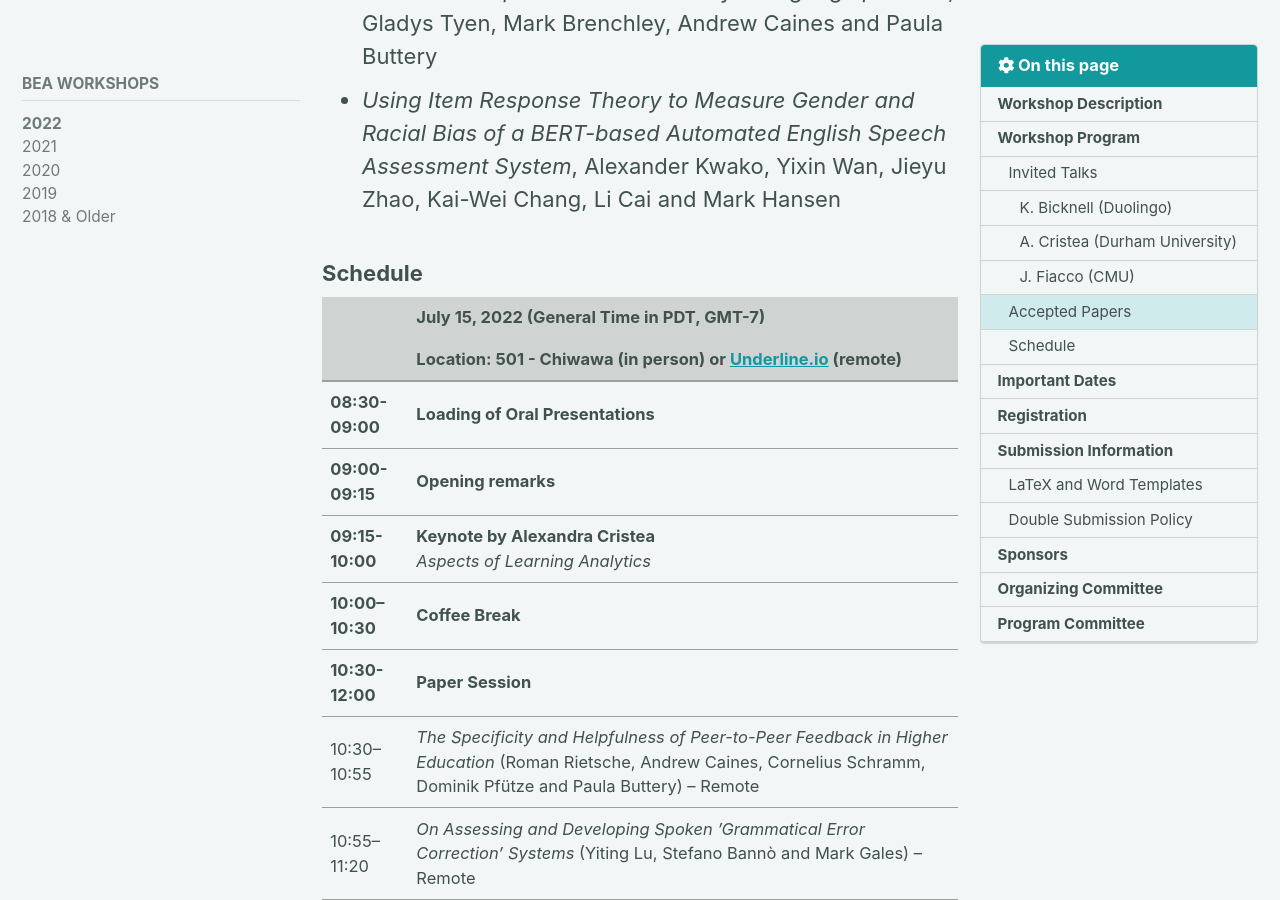
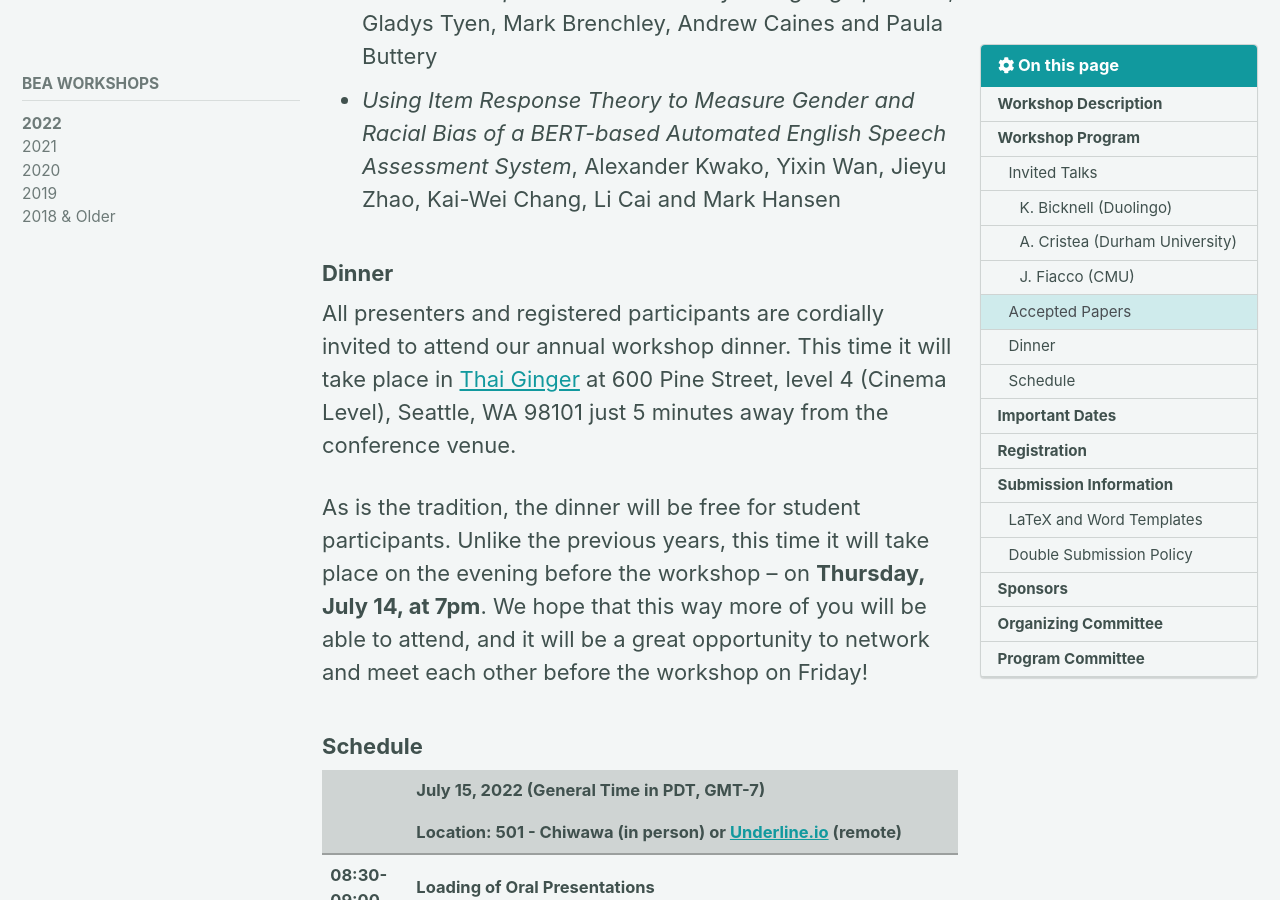
Before and after one commit to sigedu-org/website, a Jekyll site: the page built from _pages/bea/bea17.md, in a window 1280 px wide and 900 px high, scrolled down 9298 px. Built offline with Jekyll 4.4.1, drawn with Linux system fonts in a browser that asks for light colours; cached includes are drawn as plain includes; nearby versions of some CDN libraries.

Commit message:
Update bea17.md

```diff
--- a/_pages/bea/bea17.md
+++ b/_pages/bea/bea17.md
@@ -166,6 +166,12 @@ We received 66 submissions and accepted 31 papers (acceptance rate: 47%).
 - *Towards Automatic Short Answer Assessment for Finnish as a Paraphrase Retrieval*, Li-Hsin Chang, Jenna Kanerva and Filip Ginter
 - *Towards an open-domain chatbot for language practice*, Gladys Tyen, Mark Brenchley, Andrew Caines and Paula Buttery
 - *Using Item Response Theory to Measure Gender and Racial Bias of a BERT-based Automated English Speech Assessment System*, Alexander Kwako, Yixin Wan, Jieyu Zhao, Kai-Wei Chang, Li Cai and Mark Hansen
+
+### Dinner
+
+All presenters and registered participants are cordially invited to attend our annual workshop dinner. This time it will take place in [Thai Ginger](https://thaiginger.com/) at 600 Pine Street, level 4 (Cinema Level), Seattle, WA 98101 just 5 minutes away from the conference venue.
+
+As is the tradition, the dinner will be free for student participants. Unlike the previous years, this time it will take place on the evening before the workshop – on **Thursday, July 14, at 7pm**. We hope that this way more of you will be able to attend, and it will be a great opportunity to network and meet each other before the workshop on Friday!
 
 ### Schedule
 
```
